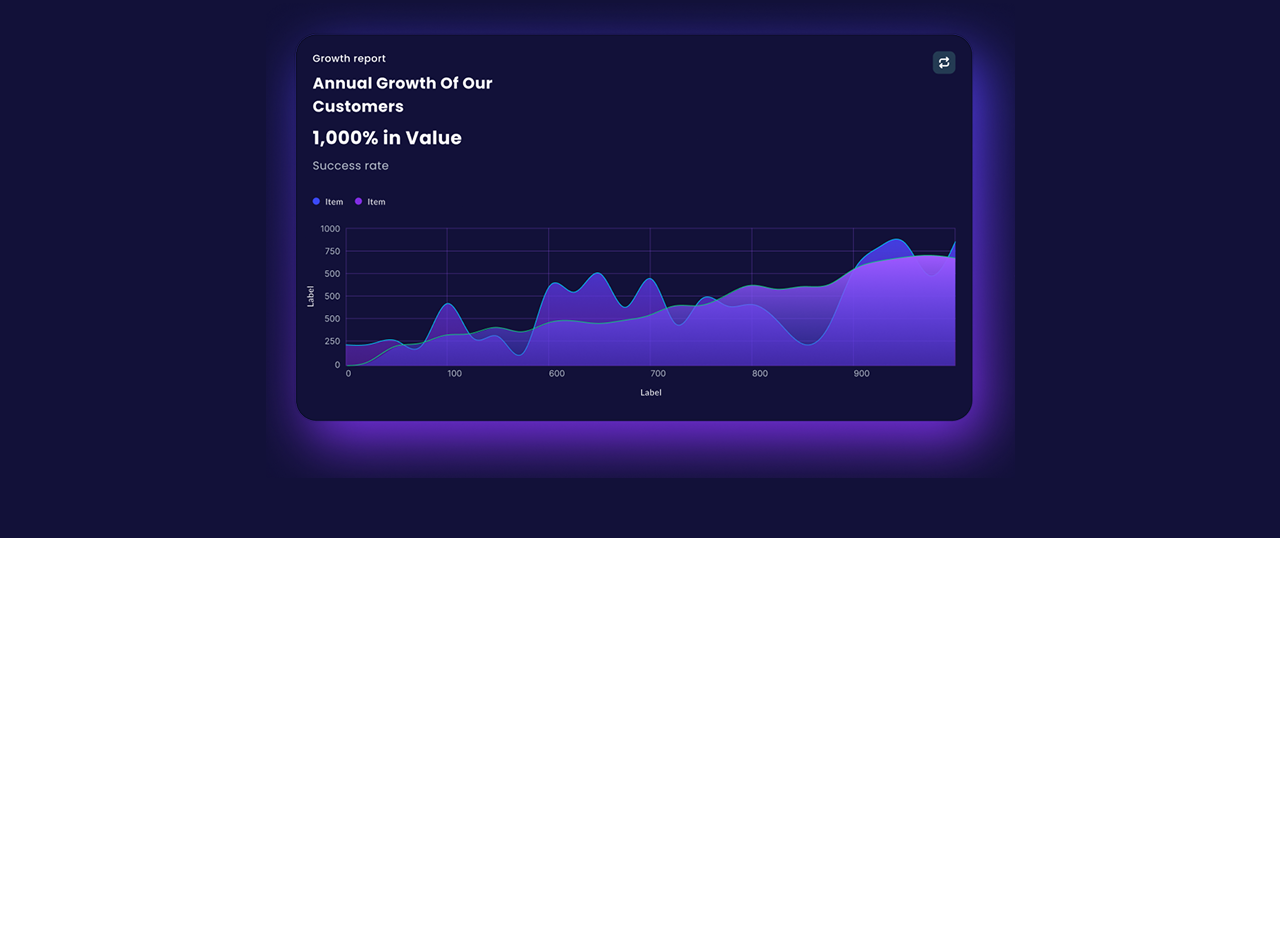
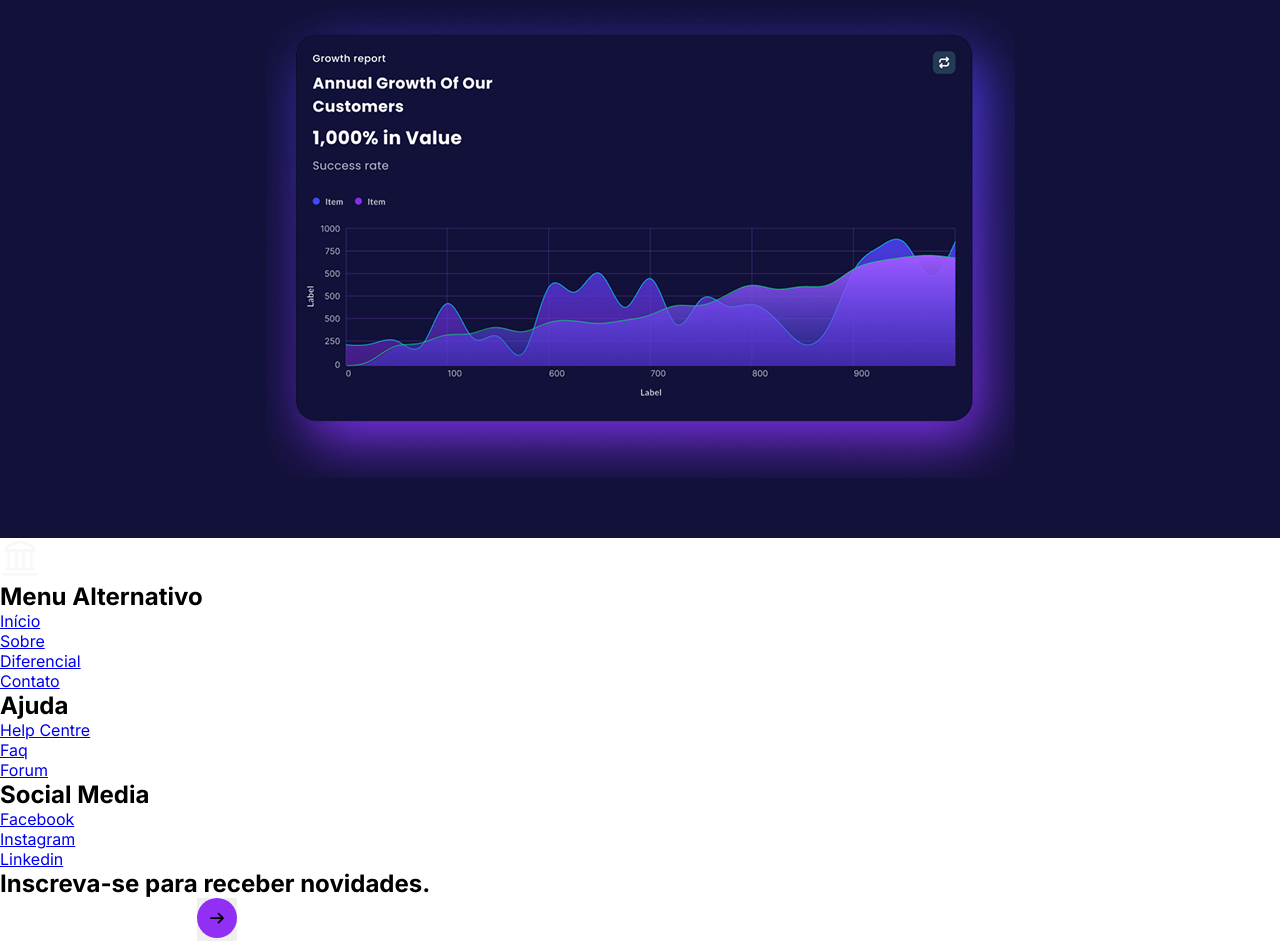
Before and after one commit to inkyzx/Fintech, a plain HTML site: page index.html in a window 1280 px wide. Shown: the part 1714-2656 px from the top of the page. Before the commit the page ends 2252 px from the top, so only its background shows below. Drawn offline with Linux system fonts and the light colour scheme.

Commit message:
feat: created footer in index.html

```diff
--- a/index.html
+++ b/index.html
@@ -52,5 +52,44 @@
         </div>
         <img src="src/assets/images/growth-img.png" alt="Ilustração de grafico sobre crescimento financeiro" class="img-hover" draggable="false">
     </section>
+
+    <footer>
+        <div class="footer-info">
+            <img src="src/assets/images/logo-fintech.svg" alt="Logo Fintech">
+            <nav class="nav info">
+                <h2>Menu Alternativo</h2>
+                <ul>
+                    <li><a href="#">Início</a></li>
+                    <li><a href="#">Sobre</a></li>
+                    <li><a href="#">Diferencial</a></li>
+                    <li><a href="#">Contato</a></li>
+                </ul>
+            </nav>
+            <div class="info">
+                <h2>Ajuda</h2>
+            <ul>
+                <li><a href="#">Help Centre</a></li>
+                <li><a href="#">Faq</a></li>
+                <li><a href="#">Forum</a></li>
+            </ul>
+            </div>
+            <div class="info">
+                <h2>Social Media</h2>
+            <ul>
+                <li><a href="#">Facebook</a></li>
+                <li><a href="#">Instagram</a></li>
+                <li><a href="#">Linkedin</a></li>
+            </ul>
+            </div>
+        </div>
+
+        <div>
+            <h2>Inscreva-se para receber novidades.</h2>
+            <form>
+                <input type="text">
+                <button><img src="src/assets/images/Send.svg" alt=""></button>
+            </form>
+        </div>
+    </footer>
 </body>
 </html>
```
Also changed, not shown: src/assets/images/Send.svg (added).
